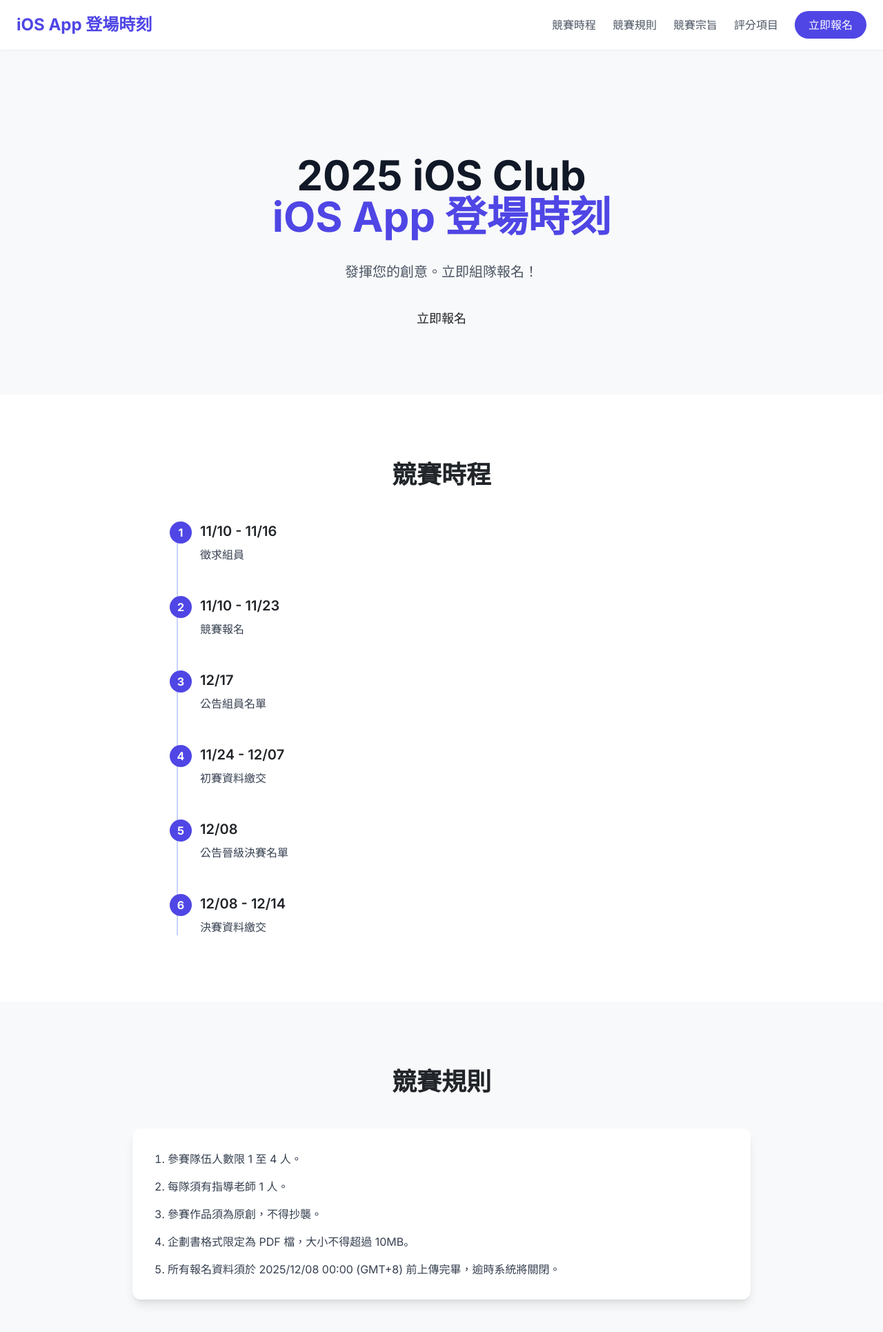
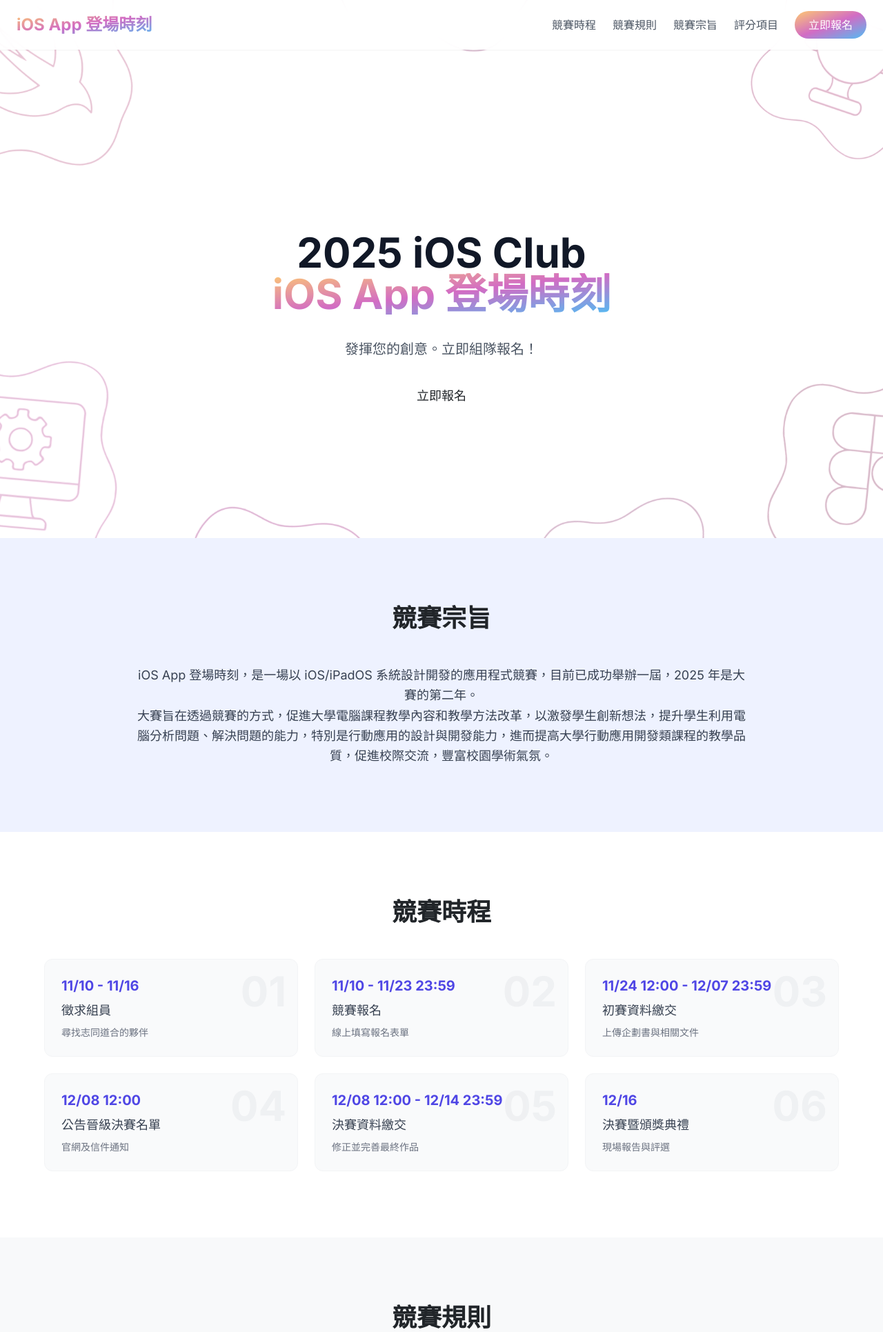
Before and after one commit to KyleLin0501/iOSClubCompetition, a Django app: page / in a window 1280 px wide. Shown: the top 1931 px of the page at 69% size. Run offline with Django 4.2, Linux system fonts and the light colour scheme; some libraries are stand-ins or nearby versions.

Commit message:
11.18 Commit01

```diff
--- a/iOSClubCompetition/settings.py
+++ b/iOSClubCompetition/settings.py
@@ -120,6 +120,11 @@
 
 STATIC_URL = 'static/'
 
+STATICFILES_DIRS = [
+    os.path.join(BASE_DIR, 'static'),
+]
+
+
 STATIC_ROOT = os.path.join(BASE_DIR, 'staticfiles')
 # 啟用壓縮和快取 (選用，但在生產環境建議開啟)
 STATICFILES_STORAGE = 'whitenoise.storage.CompressedManifestStaticFilesStorage'
--- a/templates/index.html
+++ b/templates/index.html
@@ -1,3 +1,4 @@
+{% load static %}
 <!DOCTYPE html>
 <html lang="zh-Hant" class="scroll-smooth">
 <head>
@@ -47,6 +48,33 @@
         .btn-primary {
             @apply bg-indigo-600 text-white hover:bg-indigo-700 focus:ring-indigo-500;
         }
+
+        :root {
+            --special-gradient: linear-gradient(to right bottom, #FEC971, #D26CC4, #51BCF3);
+        }
+
+        /* 1. 文字漸層專用類別 */
+        .text-gradient-special {
+            background: var(--special-gradient);
+            background-clip: text;
+            -webkit-background-clip: text;
+            color: transparent;
+            -webkit-text-fill-color: transparent;
+            display: inline-block; /* 確保漸層範圍正確 */
+        }
+
+        /* 2. 按鈕背景漸層專用類別 */
+        .btn-gradient-special {
+            background-image: var(--special-gradient) !important;
+            color: white !important;
+            border: none;
+            transition: transform 0.2s ease, opacity 0.2s;
+        }
+
+        .btn-gradient-special:hover {
+            opacity: 0.9;
+            transform: translateY(-1px);
+        }
     </style>
 </head>
 <body class="antialiased">
@@ -54,8 +82,8 @@
 <!-- Header -->
 <header id="page-header" class="fixed top-0 left-0 w-full bg-white/90 backdrop-blur-md shadow-sm z-50">
     <nav class="container mx-auto px-4 md:px-6 py-4 flex justify-between items-center">
-            <div class="text-2xl font-bold text-indigo-600">
-                <a href="/">iOS App 登場時刻</a>
+        <div class="text-2xl font-bold">
+            <a href="/" class="text-gradient-special">iOS App 登場時刻</a>
         </div>
         <div class="hidden md:flex items-center space-x-6">
             <a href="#schedule" class="text-gray-600 hover:text-indigo-600 transition">競賽時程</a>
@@ -63,7 +91,7 @@
             <a href="#purpose" class="text-gray-600 hover:text-indigo-600 transition">競賽宗旨</a>
             <a href="#scoring" class="text-gray-600 hover:text-indigo-600 transition">評分項目</a>
             <!-- 修改：連結到報名頁面 -->
-                <a href="/registration/" class="bg-indigo-600 text-white px-5 py-2 rounded-full font-medium hover:bg-indigo-700 transition">
+            <a href="/registration/" class="btn-gradient-special text-white px-5 py-2 rounded-full font-medium transition">
                 立即報名
             </a>
         </div>
@@ -78,13 +106,30 @@
 </header>
 
 <!-- Main Content -->
-    <main class="pt-24 md:pt-32">
+<main class="w-full">
 
-        <!-- Hero Section -->
-        <section id="hero" class="container mx-auto px-4 md:px-6 py-16 md:py-24 text-center">
+
+<section id="hero"
+             class="w-100 d-flex align-items-center justify-content-center position-relative"
+             style="
+                background-image: url('{% static 'images/background.png' %}');
+                background-size: cover;
+                background-position: center;
+                background-repeat: repeat;
+                padding-top: 15rem;   /* 增加內部上留白，避開 Header */
+                padding-bottom: 6rem;
+                min-height: 500px;   /* 稍微加高一點 */
+             ">
+
+        <div class="position-absolute top-0 start-0 w-100 h-100"
+             style="background-color: rgba(255, 255, 255, 0.8); z-index: 1;">
+        </div>
+
+        <div class="container mx-auto px-4 md:px-6 py-16 md:py-24 text-center" style="z-index: 2;">
+
             <h1 class="text-4xl md:text-6xl font-bold text-gray-900 mb-6 leading-tight pb-3">
                 2025 iOS Club<br>
-                <span class="text-indigo-600">iOS App 登場時刻</span>
+                <span class="text-gradient-special">iOS App 登場時刻</span>
             </h1>
             <p class="text-lg md:text-xl text-gray-600 max-w-3xl mx-auto mb-10">
                 發揮您的創意。立即組隊報名！
@@ -93,46 +138,86 @@
             <a href="/registration/" class="btn btn-primary text-lg">
                 立即報名
             </a>
+
+        </div>
+    </section>
+    <!-- 競賽宗旨 -->
+    <section id="purpose" class="py-16 md:py-24 bg-indigo-50">
+        <div class="container mx-auto px-4 md:px-6">
+            <h2 class="text-3xl md:text-4xl font-bold text-center mb-12">競賽宗旨</h2>
+            <div class="max-w-4xl mx-auto text-center">
+                <p class="text-lg text-gray-700 leading-relaxed">
+                    <!-- 範例內容，請替換 -->
+                    iOS App 登場時刻，是一場以 iOS/iPadOS 系統設計開發的應用程式競賽，目前已成功舉辦一屆，2025 年是大賽的第二年。<br>
+                    大賽旨在透過競賽的方式，促進大學電腦課程教學內容和教學方法改革，以激發學生創新想法，提升學生利用電腦分析問題、解決問題的能力，特別是行動應用的設計與開發能力，進而提高大學行動應用開發類課程的教學品質，促進校際交流，豐富校園學術氣氛。
+                </p>
+            </div>
+        </div>
     </section>
 
     <!-- 競賽時程 -->
     <section id="schedule" class="py-16 md:py-24 bg-white">
         <div class="container mx-auto px-4 md:px-6">
-                <h2 class="text-3xl md:text-4xl font-bold text-center mb-12">競賽時程</h2>
-                <div class="max-w-3xl mx-auto">
-                    <!-- 範例內容，請替換 -->
-                    <div class="relative pl-8 border-l-2 border-indigo-200 space-y-12">
-                        <div class="relative">
-                            <span class="absolute -left-11 flex items-center justify-center w-8 h-8 bg-indigo-600 rounded-full text-white font-bold">1</span>
-                            <h3 class="text-xl font-semibold mb-2">11/10 - 11/16</h3>
-                            <p class="text-gray-700">徵求組員</p>
-                        </div>
-                        <div class="relative">
-                            <span class="absolute -left-11 flex items-center justify-center w-8 h-8 bg-indigo-600 rounded-full text-white font-bold">2</span>
-                            <h3 class="text-xl font-semibold mb-2">11/10 - 11/23</h3>
-                            <p class="text-gray-700">競賽報名</p>
-                        </div>
-                        <div class="relative">
-                            <span class="absolute -left-11 flex items-center justify-center w-8 h-8 bg-indigo-600 rounded-full text-white font-bold">3</span>
-                            <h3 class="text-xl font-semibold mb-2">12/17</h3>
-                            <p class="text-gray-700">公告組員名單</p>
-                        </div>
-                        <div class="relative">
-                            <span class="absolute -left-11 flex items-center justify-center w-8 h-8 bg-indigo-600 rounded-full text-white font-bold">4</span>
-                            <h3 class="text-xl font-semibold mb-2">11/24 - 12/07</h3>
-                            <p class="text-gray-700">初賽資料繳交</p>
-                        </div>
-                        <div class="relative">
-                            <span class="absolute -left-11 flex items-center justify-center w-8 h-8 bg-indigo-600 rounded-full text-white font-bold">5</span>
-                            <h3 class="text-xl font-semibold mb-2">12/08</h3>
-                            <p class="text-gray-700">公告晉級決賽名單</p>
-                        </div>
-                        <div class="relative">
-                            <span class="absolute -left-11 flex items-center justify-center w-8 h-8 bg-indigo-600 rounded-full text-white font-bold">6</span>
-                            <h3 class="text-xl font-semibold mb-2">12/08 - 12/14</h3>
-                            <p class="text-gray-700">決賽資料繳交</p>
+            <h2 class="text-3xl md:text-4xl font-bold text-center mb-12">
+                <span class="">競賽時程</span>
+            </h2>
+
+            <div class="grid grid-cols-1 md:grid-cols-2 lg:grid-cols-3 gap-6 max-w-6xl mx-auto">
+
+                <div class="group bg-gray-50 p-6 rounded-xl border border-gray-100 hover:shadow-lg transition duration-300 relative overflow-hidden">
+                    <div class="absolute top-0 right-0 p-4 opacity-10 text-6xl font-bold text-gray-400 group-hover:text-indigo-600 transition">01</div>
+                    <div class="relative z-10">
+                        <h3 class="text-xl font-bold text-indigo-600 mb-2">11/10 - 11/16</h3>
+                        <p class="text-gray-700 font-medium text-lg">徵求組員</p>
+                        <p class="text-sm text-gray-500 mt-2">尋找志同道合的夥伴</p>
                     </div>
                 </div>
+
+                <div class="group bg-gray-50 p-6 rounded-xl border border-gray-100 hover:shadow-lg transition duration-300 relative overflow-hidden">
+                    <div class="absolute top-0 right-0 p-4 opacity-10 text-6xl font-bold text-gray-400 group-hover:text-indigo-600 transition">02</div>
+                    <div class="relative z-10">
+                        <h3 class="text-xl font-bold text-indigo-600 mb-2">11/10 - 11/23 23:59</h3>
+                        <p class="text-gray-700 font-medium text-lg">競賽報名</p>
+                        <p class="text-sm text-gray-500 mt-2">線上填寫報名表單</p>
+                    </div>
+                </div>
+
+                <div class="group bg-gray-50 p-6 rounded-xl border border-gray-100 hover:shadow-lg transition duration-300 relative overflow-hidden">
+                    <div class="absolute top-0 right-0 p-4 opacity-10 text-6xl font-bold text-gray-400 group-hover:text-indigo-600 transition">03</div>
+                    <div class="relative z-10">
+                        <h3 class="text-xl font-bold text-indigo-600 mb-2">11/24 12:00 - 12/07 23:59</h3>
+                        <p class="text-gray-700 font-medium text-lg">初賽資料繳交</p>
+                        <p class="text-sm text-gray-500 mt-2">上傳企劃書與相關文件</p>
+                    </div>
+                </div>
+
+                <div class="group bg-gray-50 p-6 rounded-xl border border-gray-100 hover:shadow-lg transition duration-300 relative overflow-hidden">
+                    <div class="absolute top-0 right-0 p-4 opacity-10 text-6xl font-bold text-gray-400 group-hover:text-indigo-600 transition">04</div>
+                    <div class="relative z-10">
+                        <h3 class="text-xl font-bold text-indigo-600 mb-2">12/08 12:00</h3>
+                        <p class="text-gray-700 font-medium text-lg">公告晉級決賽名單</p>
+                        <p class="text-sm text-gray-500 mt-2">官網及信件通知</p>
+                    </div>
+                </div>
+
+                <div class="group bg-gray-50 p-6 rounded-xl border border-gray-100 hover:shadow-lg transition duration-300 relative overflow-hidden">
+                    <div class="absolute top-0 right-0 p-4 opacity-10 text-6xl font-bold text-gray-400 group-hover:text-indigo-600 transition">05</div>
+                    <div class="relative z-10">
+                        <h3 class="text-xl font-bold text-indigo-600 mb-2">12/08 12:00 - 12/14 23:59</h3>
+                        <p class="text-gray-700 font-medium text-lg">決賽資料繳交</p>
+                        <p class="text-sm text-gray-500 mt-2">修正並完善最終作品</p>
+                    </div>
+                </div>
+
+                <div class="group bg-gray-50 p-6 rounded-xl border border-gray-100 hover:shadow-lg transition duration-300 relative overflow-hidden">
+                    <div class="absolute top-0 right-0 p-4 opacity-10 text-6xl font-bold text-gray-400 group-hover:text-indigo-600 transition">06</div>
+                    <div class="relative z-10">
+                        <h3 class="text-xl font-bold text-indigo-600 mb-2">12/16</h3>
+                        <p class="text-gray-700 font-medium text-lg">決賽暨頒獎典禮</p>
+                        <p class="text-sm text-gray-500 mt-2">現場報告與評選</p>
+                    </div>
+                </div>
+
             </div>
         </div>
     </section>
@@ -154,18 +239,7 @@
         </div>
     </section>
 
-        <!-- 競賽宗旨 -->
-        <section id="purpose" class="py-16 md:py-24 bg-indigo-50">
-            <div class="container mx-auto px-4 md:px-6">
-                <h2 class="text-3xl md:text-4xl font-bold text-center mb-12">競賽宗旨</h2>
-                <div class="max-w-4xl mx-auto text-center">
-                    <p class="text-lg text-gray-700 leading-relaxed">
-                        <!-- 範例內容，請替換 -->
-                        本競賽旨在激發大專院校學生的創新思維與實作能力，鼓勵跨領域合作。
-                    </p>
-                </div>
-            </div>
-        </section>
+
 
     <!-- 評分項目 -->
     <section id="scoring" class="py-16 md:py-24">
@@ -174,16 +248,22 @@
             <div class="grid grid-cols-1 md:grid-cols-3 gap-8 max-w-5xl mx-auto">
                 <!-- 範例內容，請替換 -->
                 <div class="bg-white p-8 rounded-xl shadow-lg text-center">
-                        <h3 class="text-2xl font-semibold text-indigo-600 mb-4">創新性 (40%)</h3>
-                        <p class="text-gray-600">作品是否具備獨特創意或技術突破。</p>
+                    <h3 class="text-2xl font-semibold mb-4">作品創新與特色 (40%)</h3>
                 </div>
                 <div class="bg-white p-8 rounded-xl shadow-lg text-center">
-                        <h3 class="text-2xl font-semibold text-indigo-600 mb-4">完整性 (30%)</h3>
-                        <p class="text-gray-600">作品功能實作的完成度與穩定性。</p>
+                    <h3 class="text-2xl font-semibold mb-4">UI/UX 設計品質（20%）</h3>
                 </div>
                 <div class="bg-white p-8 rounded-xl shadow-lg text-center">
-                        <h3 class="text-2xl font-semibold text-indigo-600 mb-4">商業價值 (30%)</h3>
-                        <p class="text-gray-600">作品的市場潛力與未來發展性。</p>
+                    <h3 class="text-2xl font-semibold mb-4">前景評估（30%）</h3>
+                </div>
+                <div class="bg-white p-8 rounded-xl shadow-lg text-center">
+                    <h3 class="text-2xl font-semibold mb-4">技術邏輯與架構可行性（10%）</h3>
+                </div>
+                <div class="bg-white p-8 rounded-xl shadow-lg text-center">
+                    <h3 class="text-2xl font-semibold mb-4">資料完整性與品質（10%）</h3>
+                </div>
+                <div class="bg-white p-8 rounded-xl shadow-lg text-center">
+                    <h3 class="text-2xl font-semibold mb-4">團隊展示與 Pitch（10%）</h3>
                 </div>
             </div>
         </div>
@@ -196,7 +276,7 @@
 <!-- Footer -->
 <footer id="page-footer" class="bg-gray-800 text-gray-400 py-12">
     <div class="container mx-auto px-4 md:px-6 text-center">
-            <p>&copy; 2025 創新應用競賽主辦單位. All Rights Reserved.</p>
+        <p class="mb-0">2025 iOS App 登場時刻 &copy; iOS Club All Rights Reserved.</p>
     </div>
 </footer>
 
--- a/templates/registration.html
+++ b/templates/registration.html
@@ -255,7 +255,7 @@
 
     <footer id="page-footer" class="bg-dark text-white-50 py-4 mt-auto hidden">
         <div class="container-xl text-center">
-            <p class="mb-0">&copy; 2025 創新應用競賽主辦單位. All Rights Reserved.</p>
+            <p class="mb-0">2025 iOS App 登場時刻 &copy; iOS Club All Rights Reserved.</p>
         </div>
     </footer>
 
```
Also changed, not shown: static/images/background.png (added). Lines whose indentation alone changed are shown as unchanged.
